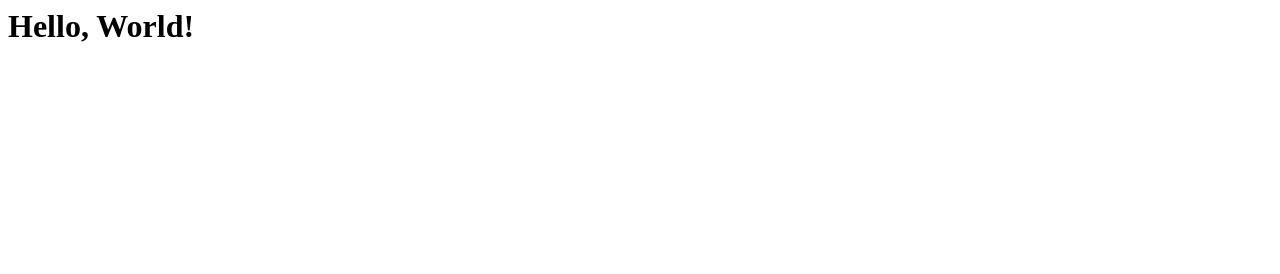
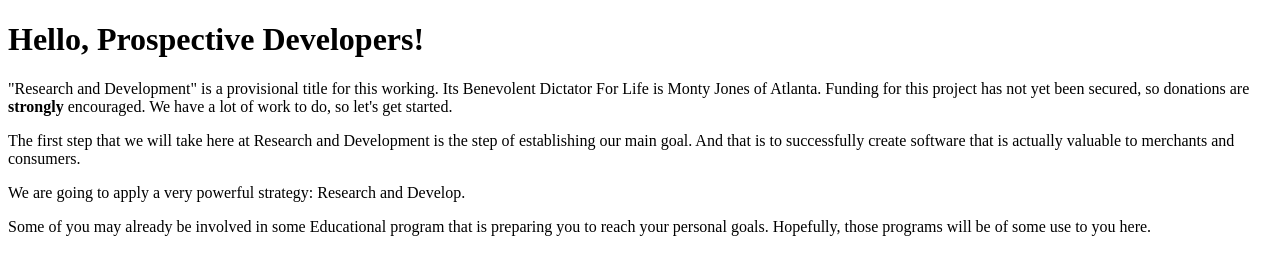
Before and after one commit to montycpython/near1101.github.io, a plain HTML site: page index.html in a window 1280 px wide. Drawn offline with Linux system fonts and the light colour scheme.

Commit message:
Minimal Flask App added; and Index updated.

```diff
--- a/index.html
+++ b/index.html
@@ -1 +1,36 @@
-<h1>Hello, World!</h1>
+<!DOCTYPE html>
+<html>
+<head>
+    <title>Research and Development</title>
+</head>
+<body>
+<h1>Hello, Prospective Developers!</h1>
+<p>
+    "Research and Development" is a provisional title for this working.
+    Its Benevolent Dictator For Life is Monty Jones of Atlanta.
+    Funding for this project has not yet been secured, so donations are
+    <strong>strongly</strong> encouraged.
+    We have a lot of work to do, so let's get started.
+</p>
+
+<p>
+    The first step that we will take here at Research and Development is
+    the step of establishing our main goal. And that is to successfully
+    create software that is actually valuable to merchants and consumers.
+</p>
+
+<p>
+    We are going to apply a very powerful strategy: Research and Develop.
+</p>
+
+<p>
+    Some of you may already be involved in some Educational program that
+    is preparing you to reach your personal goals. Hopefully, those programs
+    will be of some use to you here.
+</p>
+
+<p>
+
+</p>
+</body>
+</html>
```
Also changed, not shown: 1 other file.
